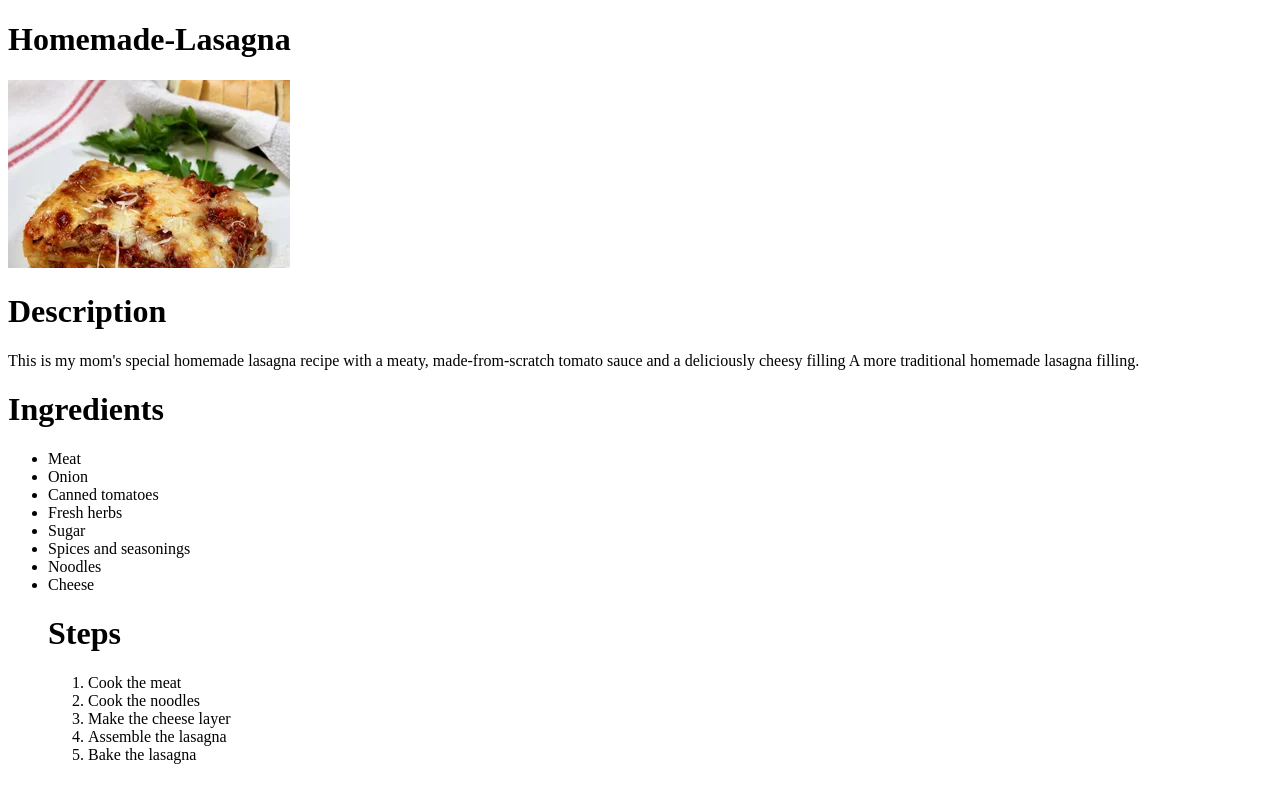
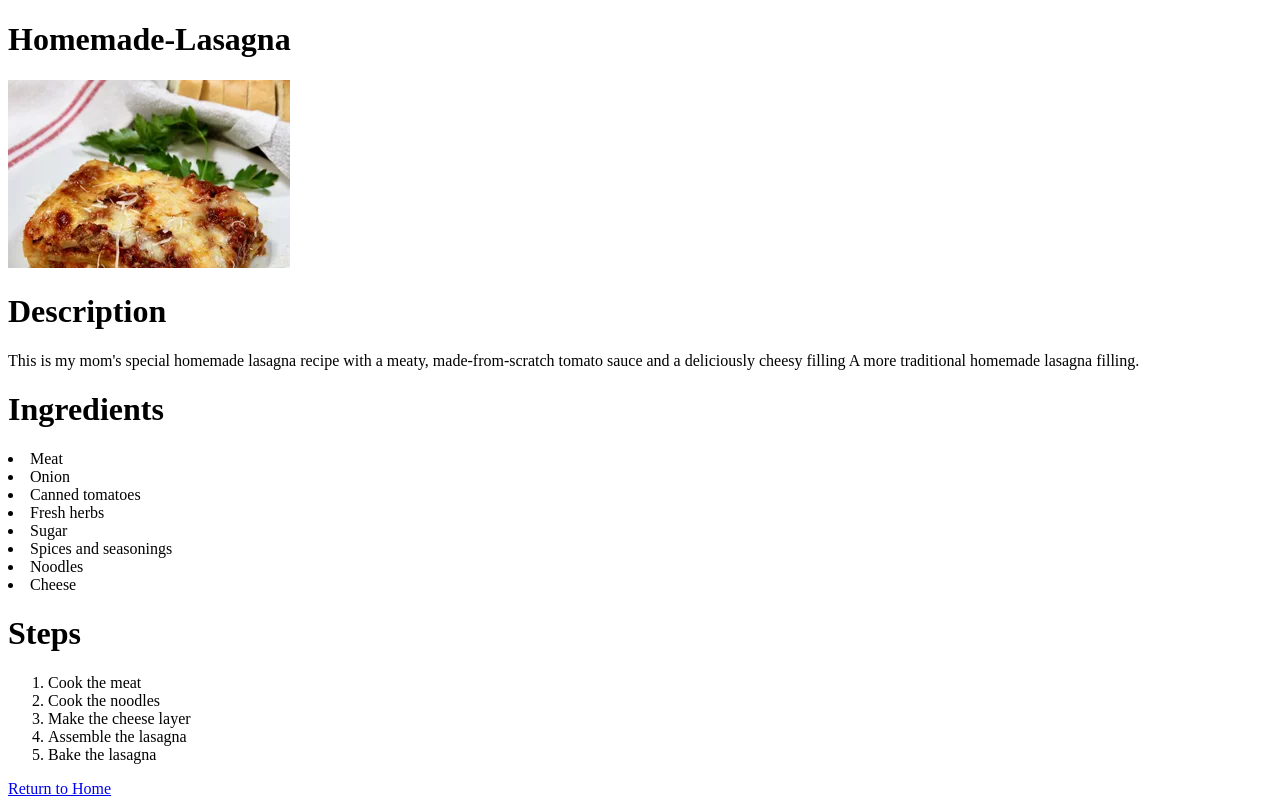
Before and after one commit to Awet11-Tesfay/odin-recipes, a plain HTML site: page recipes/homemade-lasagna.html in a window 1280 px wide. Drawn offline with Linux system fonts and the light colour scheme.

Commit message:
adjust_the_structure

```diff
--- a/recipes/homemade-lasagna.html
+++ b/recipes/homemade-lasagna.html
@@ -13,12 +13,13 @@
         <link rel="stylesheet" href="">
     </head>
     <body>
+        <main>
             <h1>Homemade-Lasagna</h1>
             <img src="images/homemade-lasagna.webp" alt="Homemade-Lasagna">
             <h1>Description</h1>
             <p>This is my mom's special homemade lasagna recipe with a meaty, made-from-scratch tomato sauce and a deliciously cheesy filling A more traditional homemade lasagna filling.</p>
             <h1>Ingredients</h1>
-        <ul>
+            <div>
                 <li>Meat</li>
                 <li>Onion</li>
                 <li>Canned tomatoes</li>
@@ -27,8 +28,9 @@
                 <li>Spices and seasonings</li>
                 <li>Noodles</li>
                 <li>Cheese</li>
+            </div>
                 <h1>Steps</h1>
-
+            <div>
                 <ol>
                     <li>Cook the meat</li>
                     <li>Cook the noodles</li>
@@ -36,8 +38,9 @@
                     <li>Assemble the lasagna</li>
                     <li>Bake the lasagna</li>
                 </ol>
-        </ul>
-
+            </div>
+            <a href="../index.html">Return to Home</a>
             <script src="" async defer></script>
+        </main>
     </body>
 </html>
```
Also changed, not shown: index.html (+2 -0 lines), recipes/american-lasagna.html (+8 -3 lines), recipes/white-cheese-lasagna.html (+8 -4 lines). Lines whose indentation alone changed are shown as unchanged.
